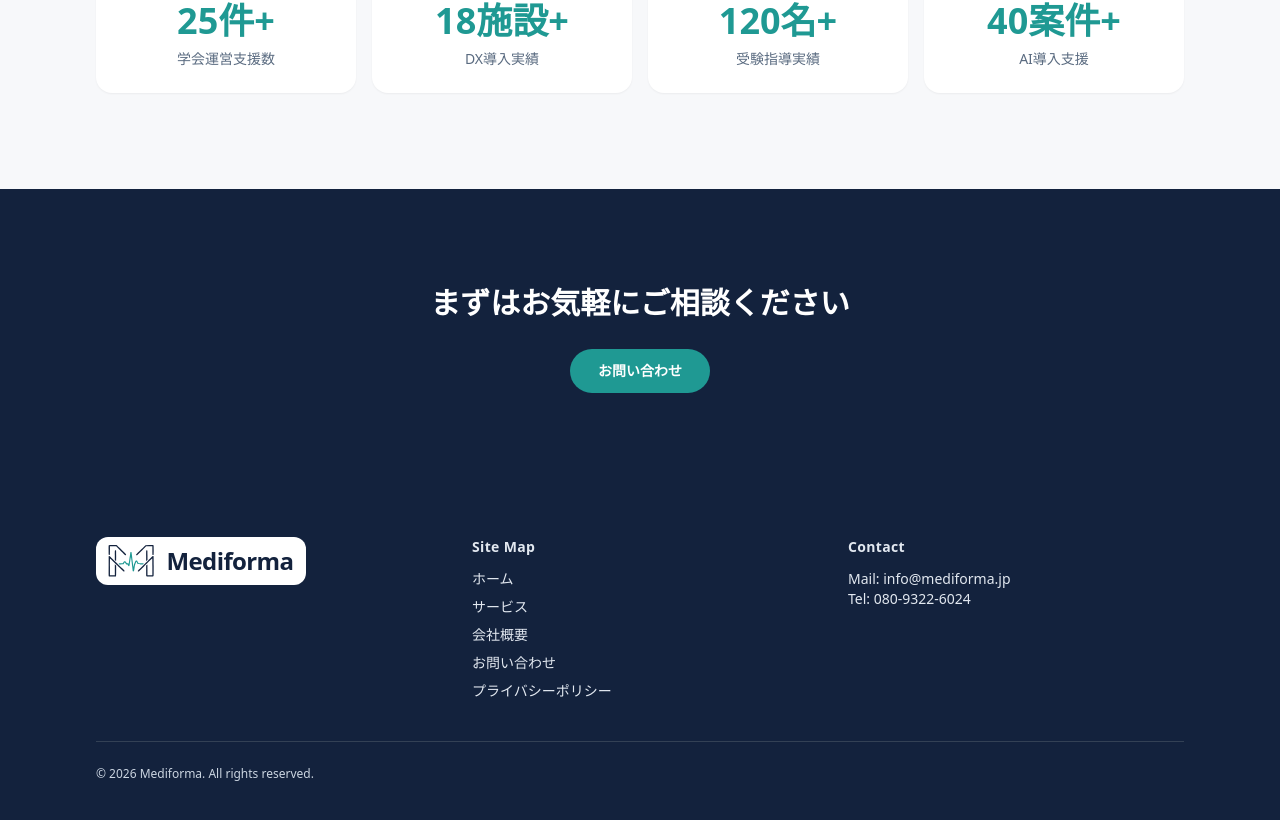
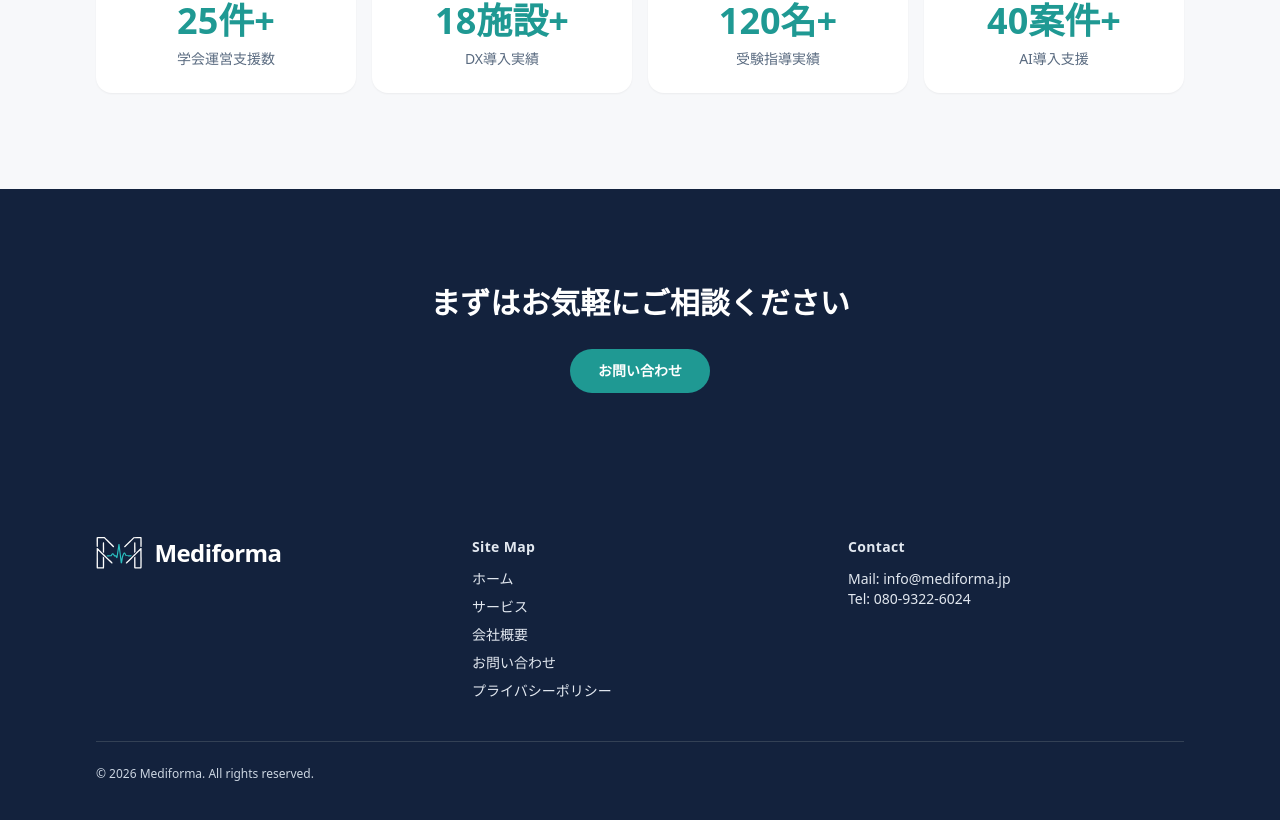
Before and after one commit to kentaro23/Mediforma, a Next.js app: page / in a window 1280 px wide. Shown: the part 1840-2660 px from the top of the page. Built offline with nearby package versions, Linux system fonts and the light colour scheme.

Commit message:
Refine footer logo for dark background

```diff
--- a/src/components/Footer.tsx
+++ b/src/components/Footer.tsx
@@ -8,9 +8,15 @@ export default function Footer() {
       <div className="container-width py-12">
         <div className="grid gap-10 md:grid-cols-3">
           <div>
-            <div className="inline-flex items-center gap-3 rounded-xl bg-white px-3 py-2">
-              <Image src="/images/logo.svg" alt="Mediforma ロゴ" width={50} height={34} className="h-8 w-auto" />
-              <span className="font-[var(--font-poppins)] text-2xl font-semibold leading-none tracking-tight text-primaryNavy">
+            <div className="inline-flex items-center gap-3">
+              <Image
+                src="/images/logo-white.svg"
+                alt="Mediforma ロゴ"
+                width={50}
+                height={34}
+                className="h-8 w-auto"
+              />
+              <span className="font-[var(--font-poppins)] text-2xl font-semibold leading-none tracking-tight text-white">
                 Mediforma
               </span>
             </div>
```
Also changed, not shown: public/images/logo-white.svg.
